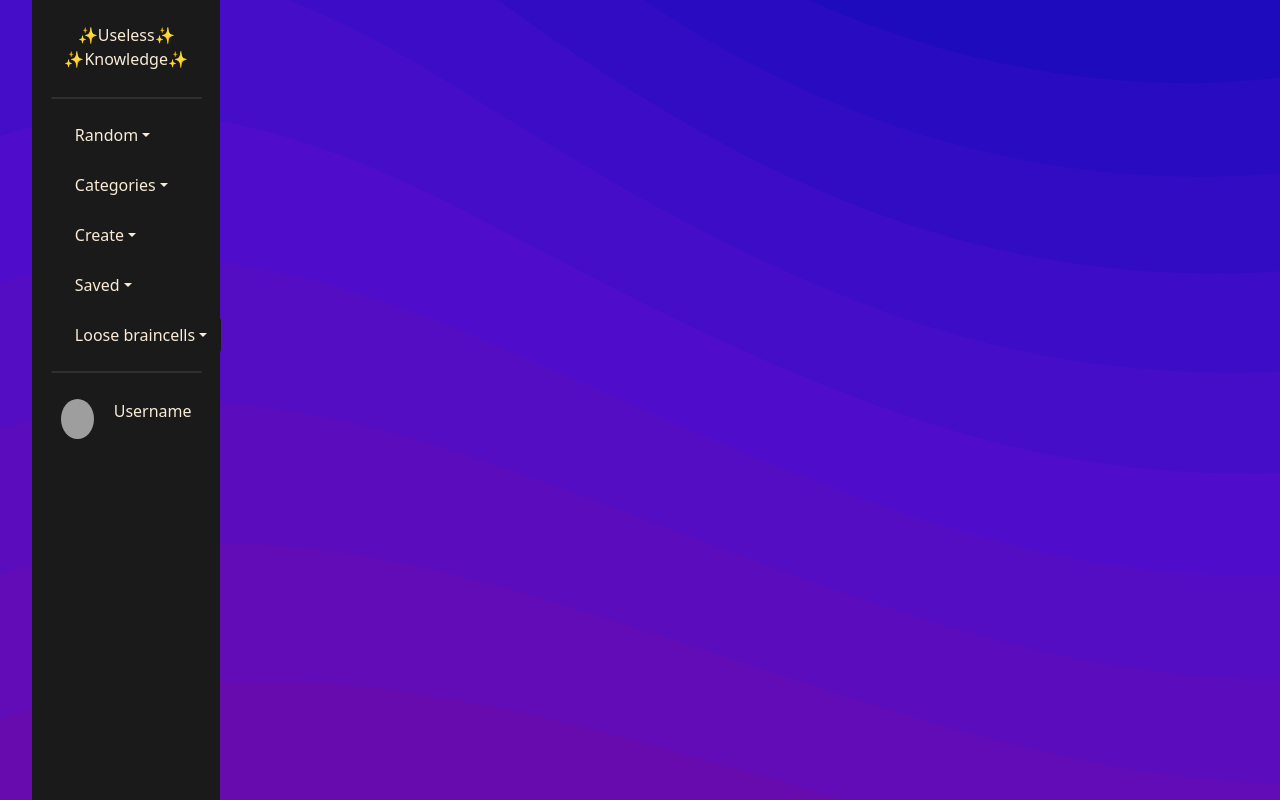
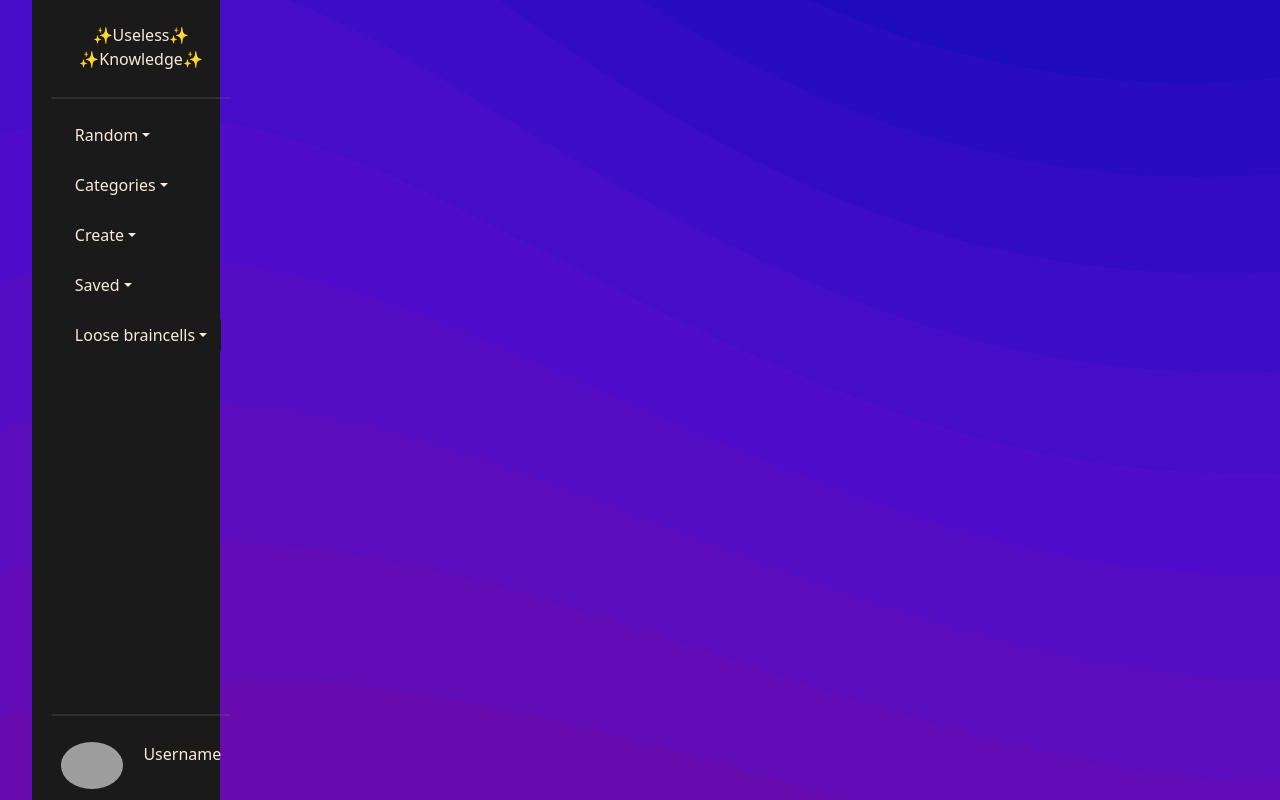
Before and after one commit to jakublela/useless-knowledge, a React (Create React App) app: page / in a window 1280 px wide. Built offline with nearby package versions, Linux system fonts and the light colour scheme; grey boxes are pictures that could not be loaded.

Commit message:
Sidebar space-between

```diff
--- a/src/modules/sidebar/sidebar.css
+++ b/src/modules/sidebar/sidebar.css
@@ -1,15 +1,18 @@
 /* sidebar elements position */
 .sidebar-sticky{
-    background: white;
     position: relative;
     background: none;
-    padding: 12% 10% 0 10%;
+    margin: 12% 10% 0 10%;
+    display: flex;
+    justify-content: space-between;
+    flex-direction: column;
 }
 
 /* sidebar position */
 .sidebar{
     position: relative;
-    margin: 0 0 0 0;
+    margin: 0;
+    padding: 0;
     z-index: 10;
     background: none;
 }
@@ -23,6 +26,7 @@
     -webkit-transition: margin .25s ease-out;
     -moz-transition: margin .25s ease-out;
     transition: margin .25s ease-out;
+    display: flex;
 }
 
 /* navigation box settings */
--- a/src/modules/sidebar/sidebar.js
+++ b/src/modules/sidebar/sidebar.js
@@ -5,25 +5,16 @@ import pfp from './default_pfp.jpg';
 
 const Sidebar = props => {
     return (
-        <Nav className="col-md-12 d-none d-md-block sidebar">
-            <div className="sidebar-sticky">
+        <Nav className="sidebar-sticky">
+            <nav className="sidebar">
                 <p>✨Useless✨<br/>✨Knowledge✨</p>
                 <hr/>
-                <Nav.Item>
                 <DropItem itemTitle='Random' className='dropdown'/>
-                </Nav.Item>
-                <Nav.Item>
                 <DropItem itemTitle='Categories' className='dropdown'/>
-                </Nav.Item>
-                <Nav.Item>
                 <DropItem itemTitle='Create' className='dropdown'/>
-                </Nav.Item>
-                <Nav.Item>
                 <DropItem itemTitle='Saved' className='dropdown'/>
-                </Nav.Item>
-                <Nav.Item>
                 <DropItem itemTitle='Loose braincells' className='dropdown'/>
-                </Nav.Item>
+            </nav>
             <footer>
                 <hr/>
                 <div className="user-info">
@@ -31,13 +22,13 @@ const Sidebar = props => {
                     <p className="user">Username</p>
                 </div>
             </footer>
-            </div>
         </Nav>
     );
 };
 
 function DropItem({itemTitle}) {
     return (
+        <Nav.Item>
             <DropdownButton drop='down-centered' className='dropdown-button' variant='secondary' title={itemTitle}>
                 <Dropdown.Item>Trivia</Dropdown.Item>
                 <Dropdown.Divider/>
@@ -45,6 +36,7 @@ function DropItem({itemTitle}) {
                 <Dropdown.Divider/>
                 <Dropdown.Item>Riddles</Dropdown.Item>
             </DropdownButton>
+        </Nav.Item>
     )
 
 }
```
Lines whose indentation alone changed are shown as unchanged.
